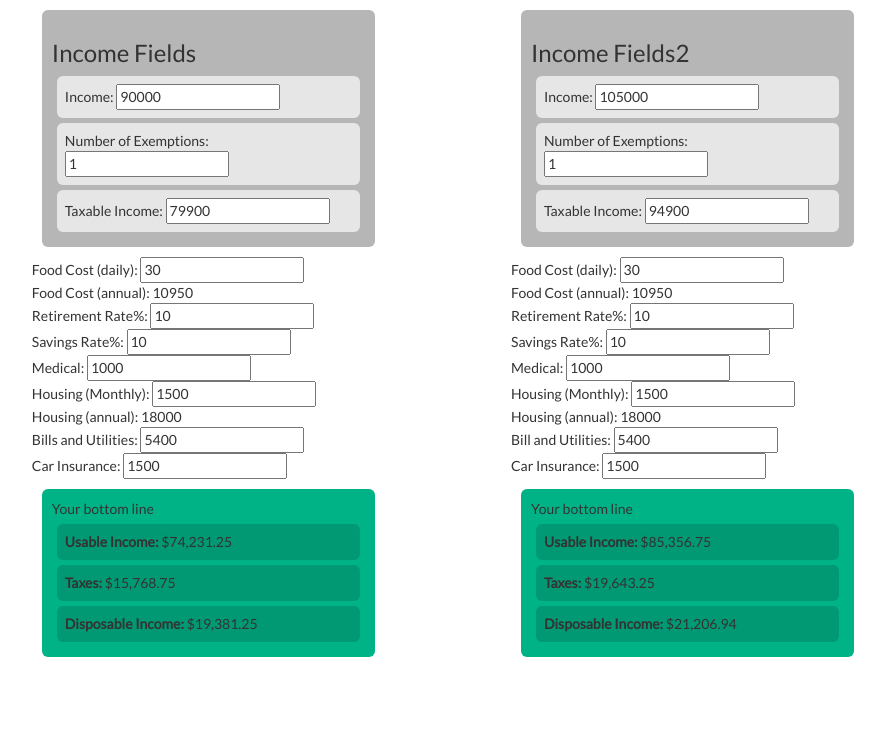
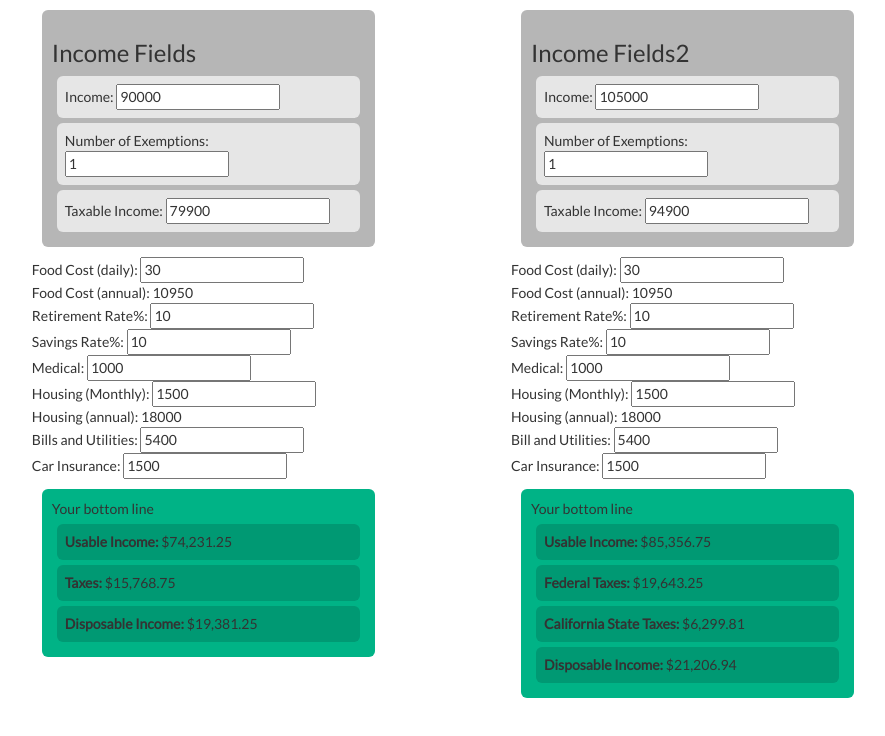
Before and after one commit to jdlawrence/IncomeAnalysis, a website: page public/index.html in a window 1280 px wide. Shown: the whole page, without its empty margins (154-1039 px from the left). Drawn offline with nearby package versions, Linux system fonts and the light colour scheme.

Commit message:
State Tax calculation is now included

```diff
--- a/public/index.html
+++ b/public/index.html
@@ -115,7 +115,8 @@
 
             <div class="bottomLine">Your bottom line
               <div class="finalAmounts"><b>Usable Income: </b> {{ usableIncome2 | currency }} </div>
-              <div class="finalAmounts"><b>Taxes: </b> {{ tax2 | currency }} </div>
+              <div class="finalAmounts"><b>Federal Taxes: </b> {{ tax2 | currency }} </div>
+              <div class="finalAmounts"><b>California State Taxes: </b> {{ stateTax2 | currency }} </div>
               <div class="finalAmounts"><b>Disposable Income: </b> {{ disposableIncome2 | currency }} </div>
             </div>
           </div>
```
